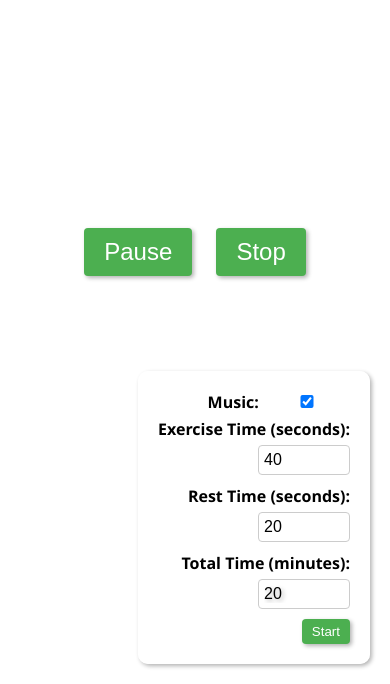
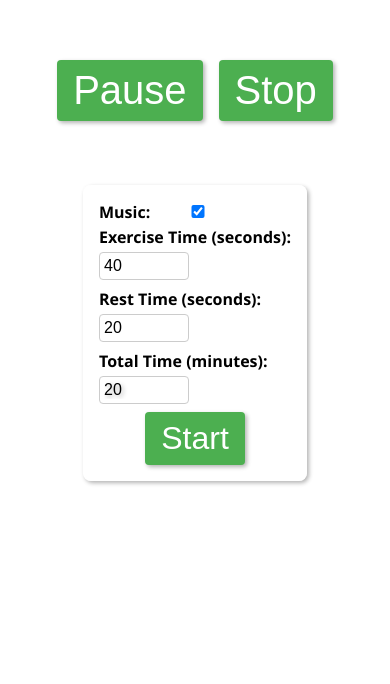
Before and after one commit to guoyingtao/guoyingtao.github.io, a website: page tools/sports-timer/index.html in a window 390 px wide. Shown: the part 160-844 px from the top of the page. Drawn offline with Linux system fonts and the light colour scheme.

Commit message:
Mobile friendly

```diff
--- a/tools/sports-timer/styles.css
+++ b/tools/sports-timer/styles.css
@@ -7,13 +7,13 @@ body {
   justify-content: center;
   align-items: center;
   background-color: #ffffff;
+  font-size: 3.5vw;
 }
-
 
 #container {
   position: relative;
-  width: 100%;
-  height: 100%;
+  width: 90vw;
+  height: 90vh;
   display: flex;
   flex-direction: column;
   justify-content: center;
@@ -22,38 +22,43 @@ body {
 
 #timer-container {
   text-align: center;
-  margin-bottom: 40px;
+  margin-bottom: 2rem;
 }
 
 #status {
-  font-size: 48px;
-  margin-bottom: 20px;
+  font-size: 2rem;
+  margin-bottom: 1rem;
   text-shadow: 2px 2px 4px rgba(0, 0, 0, 0.3);
 }
 
 #time-display {
-  margin-bottom: 20px;
+  margin-bottom: 1rem;
 }
 
 #current-time {
-  font-size: 96px;
-  margin-bottom: 10px;
+  font-size: 8rem;
+  margin-bottom: 0.5rem;
   text-shadow: 2px 2px 4px rgba(0, 0, 0, 0.3);
 }
 
 #total-time {
-  font-size: 36px;
+  font-size: 2rem;
   text-shadow: 2px 2px 4px rgba(0, 0, 0, 0.3);
 }
 
+#controls {
+  display: flex;
+  justify-content: center;
+}
+
 #controls button {
-  font-size: 24px;
-  padding: 10px 20px;
-  margin: 0 10px;
+  font-size: 3rem;
+  padding: 0.5rem 1rem;
+  margin: 0 0.5rem;
   background-color: #4CAF50;
   color: white;
   border: none;
-  border-radius: 4px;
+  border-radius: 0.25rem;
   cursor: pointer;
   box-shadow: 2px 2px 4px rgba(0, 0, 0, 0.3);
 }
@@ -63,38 +68,47 @@ body {
 }
 
 #settings {
-  position: fixed;
-  bottom: 20px;
-  right: 20px;
+  position: static;
+  margin: 2rem auto 0;
   display: flex;
   flex-direction: column;
-  align-items: flex-end;
+  align-items: flex-start;
   background-color: rgba(255, 255, 255, 0.8);
-  padding: 20px;
-  border-radius: 10px;
+  padding: 1rem;
+  border-radius: 0.5rem;
   box-shadow: 2px 2px 4px rgba(0, 0, 0, 0.3);
 }
 
 #settings label {
-  margin-bottom: 5px;
+  margin-bottom: 0.25rem;
   font-weight: bold;
+  font-size: 1.2rem;
 }
 
 #settings input {
-  width: 80px;
-  margin-bottom: 10px;
-  padding: 5px;
+  width: 5rem;
+  margin-bottom: 0.5rem;
+  padding: 0.25rem;
   border: 1px solid #ccc;
-  border-radius: 4px;
-  font-size: 16px;
+  border-radius: 0.25rem;
+  font-size: 1rem;
+}
+
+#start-btn-container {
+  width: 100%;
+  display: flex;
+  justify-content: center;
+  margin-top: 1rem;
 }
 
 #start-btn {
-  padding: 5px 10px;
+  margin: auto;
+  padding: 0.5rem 1rem;
+  font-size: 2rem;
   background-color: #4CAF50;
   color: white;
   border: none;
-  border-radius: 4px;
+  border-radius: 0.25rem;
   cursor: pointer;
   box-shadow: 2px 2px 4px rgba(0, 0, 0, 0.3);
 }
@@ -102,3 +116,19 @@ body {
 #start-btn:hover {
   background-color: #45a049;
 }
+
+/* 媒体查询:在较小屏幕上调整样式 */
+@media (max-width: 480px) {
+  #status {
+    font-size: 1.5rem;
+  }
+  #current-time {
+    font-size: 6rem;
+  }
+  #controls button {
+    font-size: 2.5rem;
+  }
+  #settings label {
+    font-size: 1rem;
+  }
+}
```
